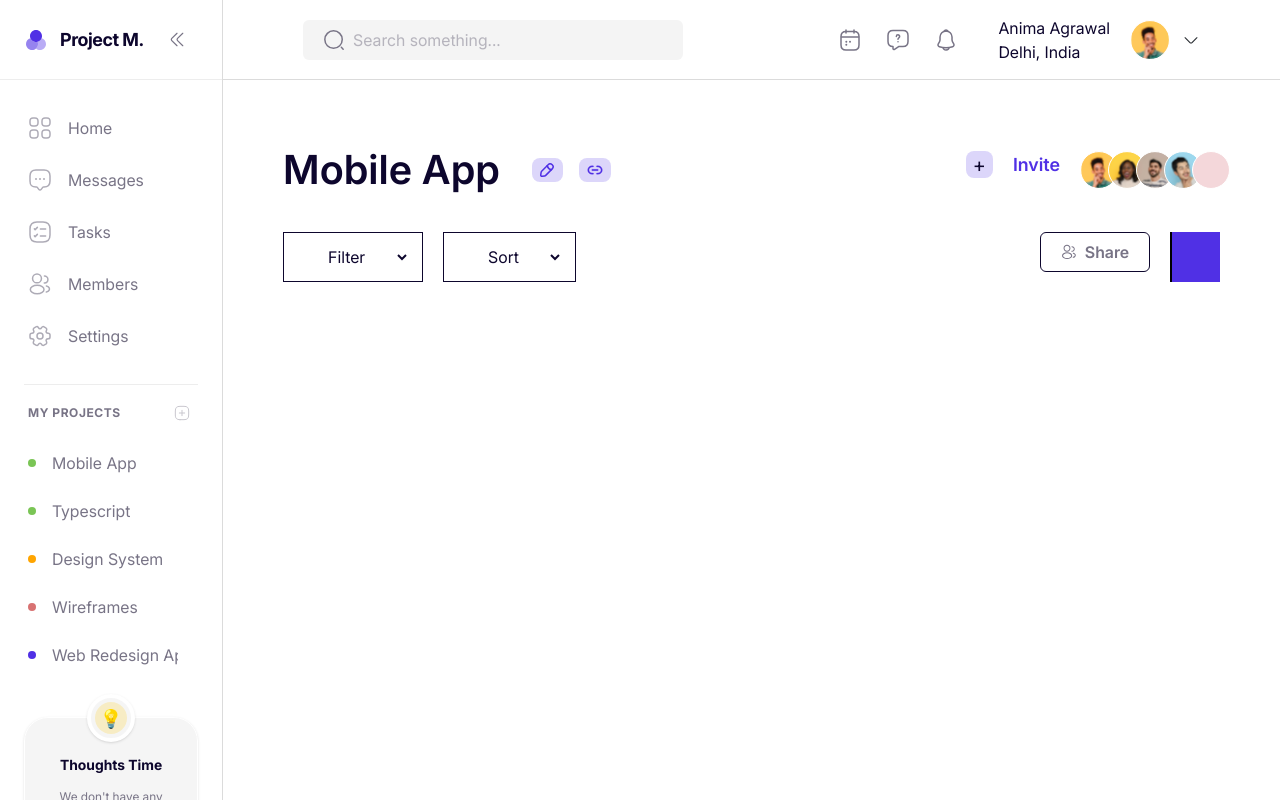
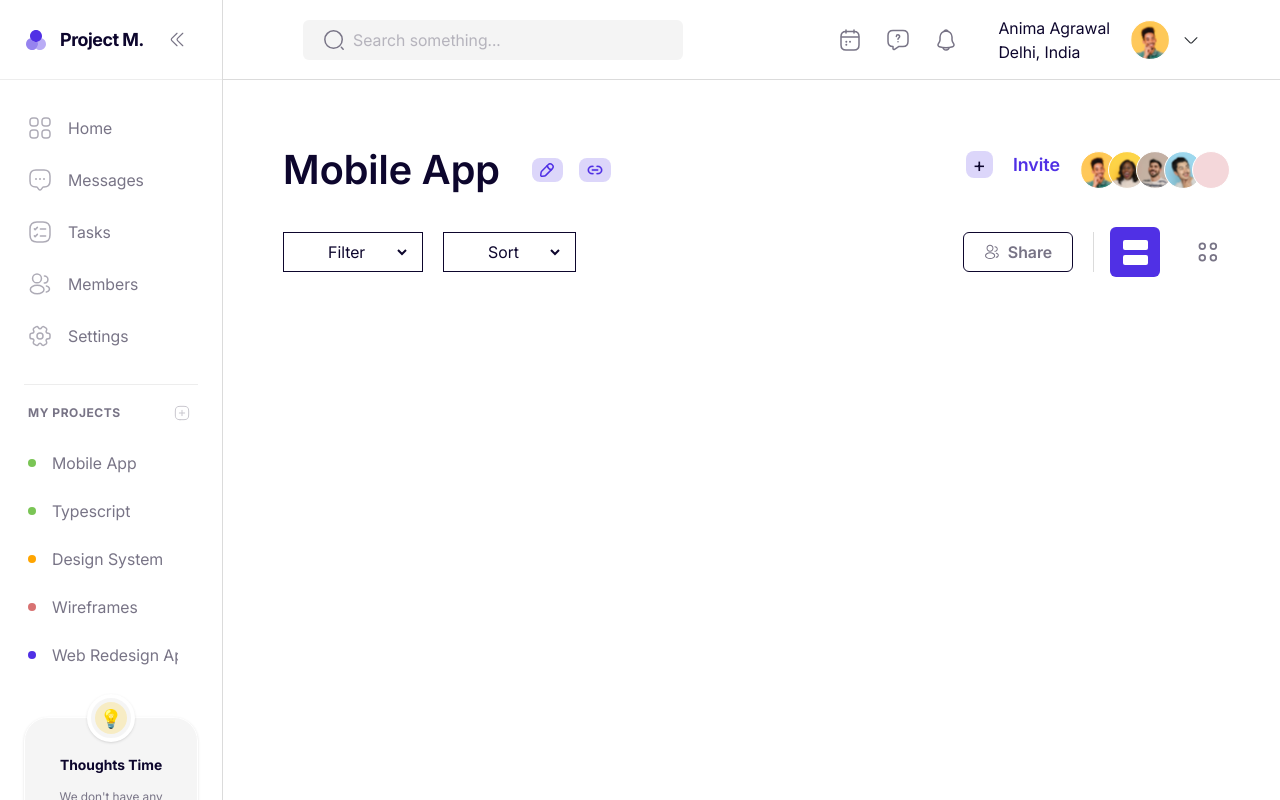
Before and after one commit to mr-asad-git/project-management, a React (Vite) app: page / in a window 1280 px wide. Built offline with nearby package versions, Linux system fonts and the light colour scheme.

Commit message:
Completed the top Header part of the Dynamic layout

```diff
--- a/src/components/Layout.jsx
+++ b/src/components/Layout.jsx
@@ -3,6 +3,7 @@ import users from '../mui/users'
 import edit from '/edit.svg'
 import link from '/link.svg'
 import share from '/share.svg'
+import category from '/category.svg'
 
 const Layout = ({ selectedProject }) => {
     return (
@@ -47,11 +48,17 @@ const Layout = ({ selectedProject }) => {
                         </select>
                     </div>
                 </div>
-                <div className="share-actions flex flex-row gap-5">
+                <div className="share-actions flex flex-row gap-5 items-center">
                     <div className="share-button h-[40px] w-[110px] flex justify-center items-center rounded-md border gap-2"><img src={share} alt="" /><p className='text-[16px] font-[600] text-[var(--text-color)]'>Share</p></div>
-                    <div className="">
-                        <div className="h-[50px] w-[50px] bg-[var(--button-color)] flex justify-center items-center border-l-2 border-black"></div>
+                    <div className="px-[1rem] flex justify-center items-center border-l-[1px] border-[#DBDBDB] h-[40px]">
+                        <div className="h-[50px] w-[50px] bg-[var(--button-color)] flex justify-center items-center rounded-md">
+                            <div className="flex flex-col gap-[5px] flex justify-center items-center">
+                                <div className="h-[10px] w-[25px] bg-white rounded-[2px]"></div>
+                                <div className="h-[10px] w-[25px] bg-white rounded-[2px]"></div>
+                            </div>
+                        </div>
                     </div>
+                    <img className='h-6 w-6' src={category} alt="" />
                 </div>
             </div>
         </div>
```
Also changed, not shown: public/category.svg (added).
